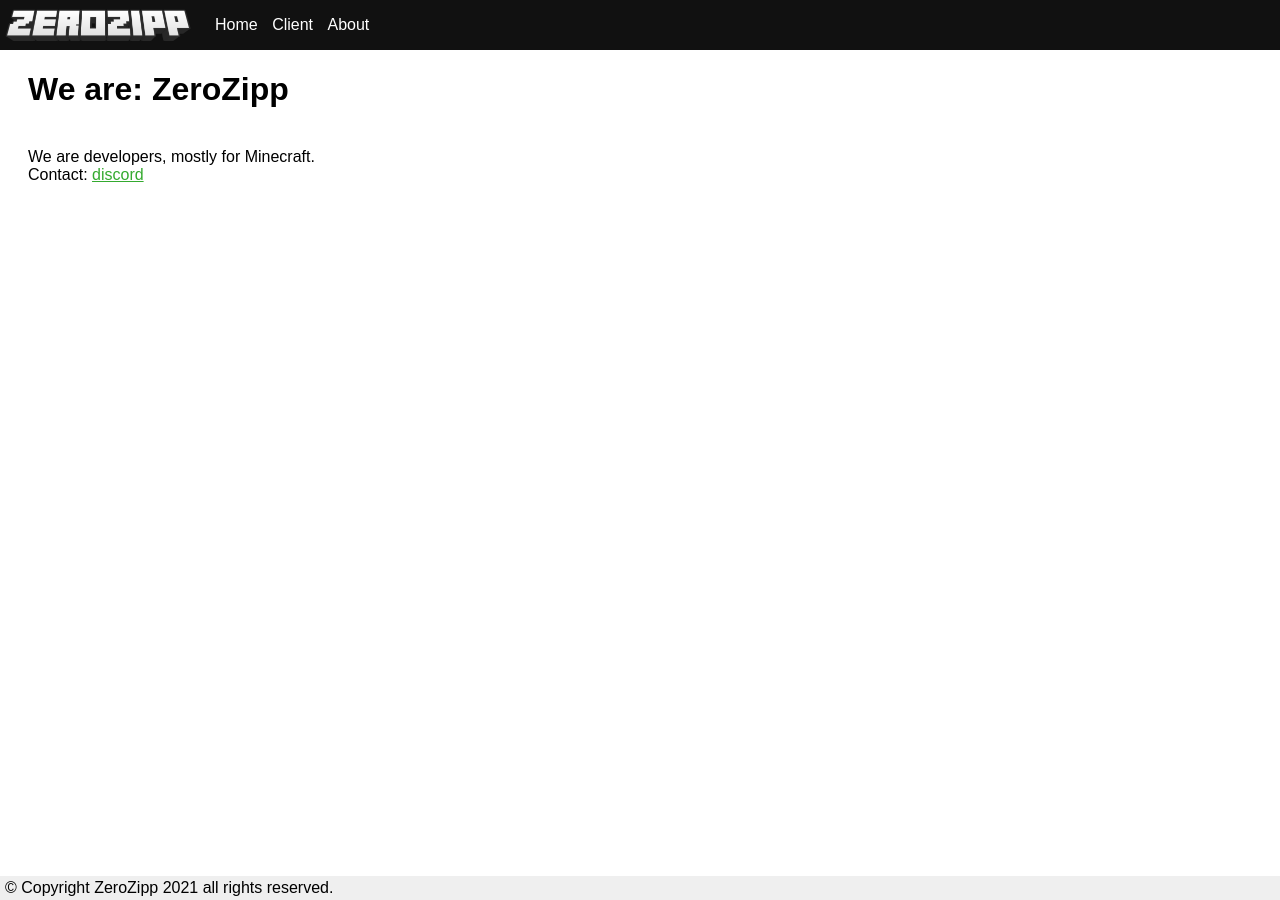
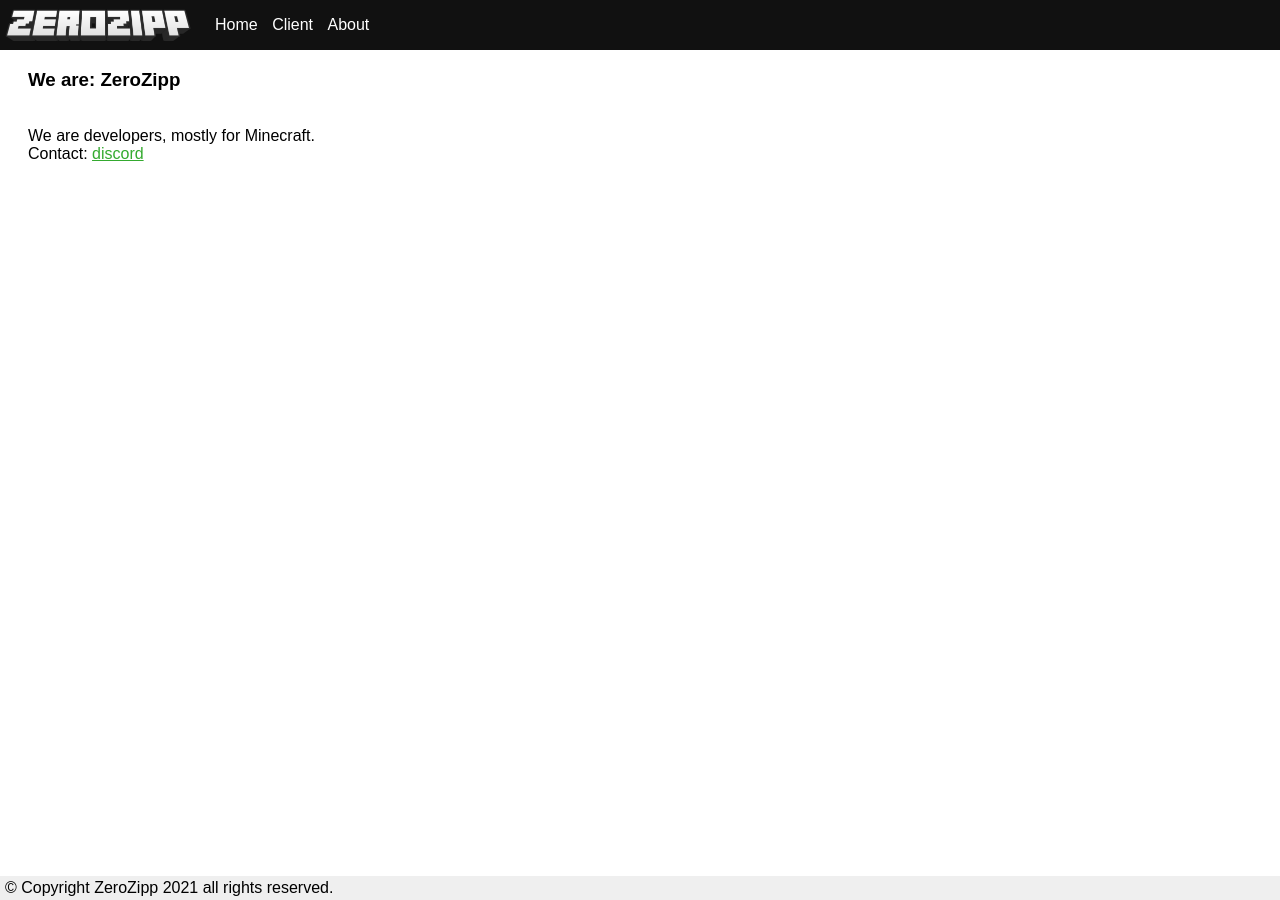
Before and after one commit to ZeroZipp/zerozipp.github.io, a Jekyll site: the page built from about/index.md, in a window 1280 px wide. Built offline with Jekyll 4.4.1, drawn with Linux system fonts in a browser that asks for light colours; our own code applies the rules of GitHub Pages for plain Markdown files.

```diff
--- a/about/index.md
+++ b/about/index.md
@@ -1,3 +1,3 @@
-<h1>We are: ZeroZipp</h1><br>
+<h3>We are: ZeroZipp</h3><br>
 We are developers, mostly for Minecraft.<br>
 Contact: <a class="link" href="https://discord.gg/ETaw5jfHwz/">discord</a>
```
